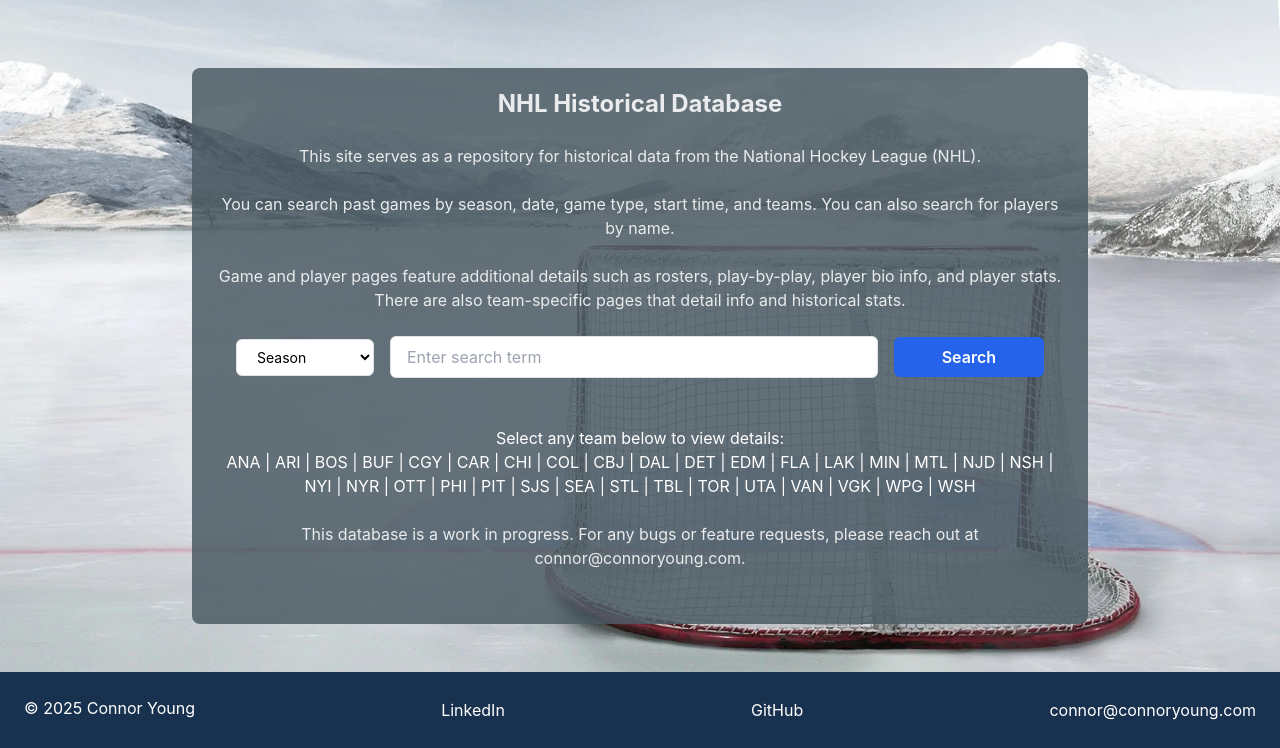
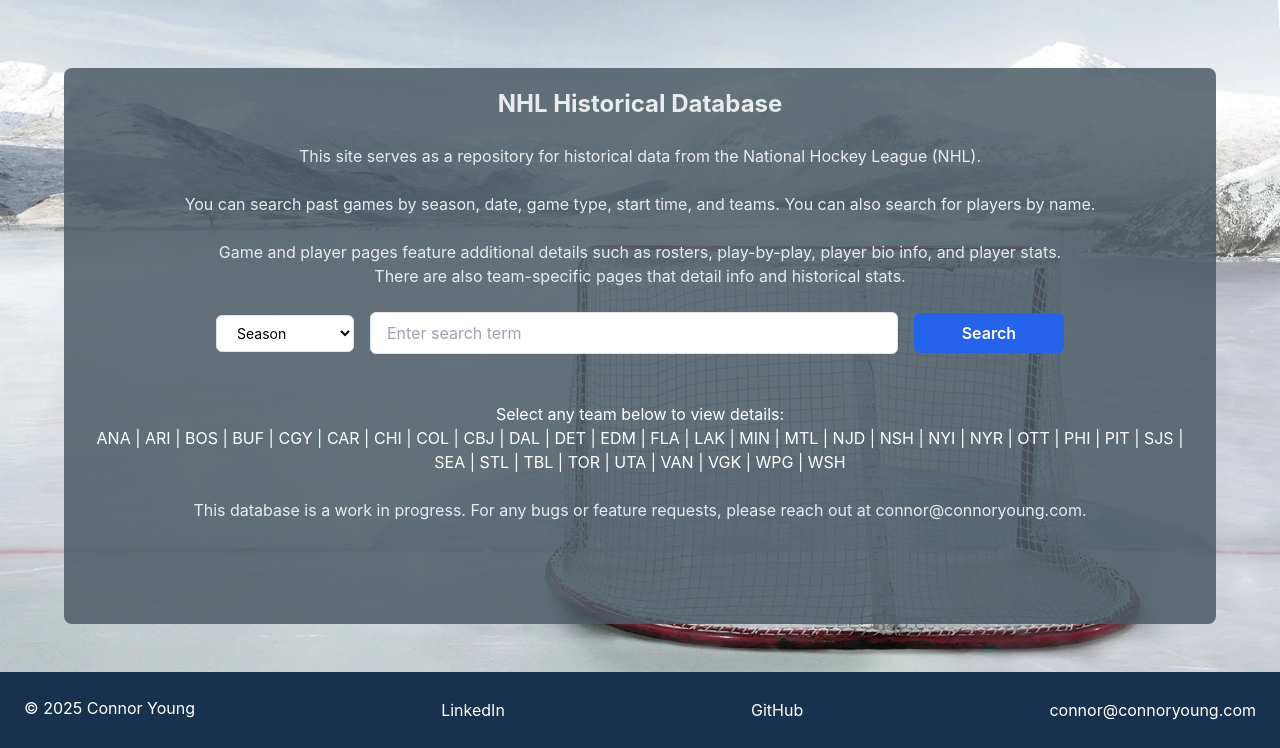
Before and after one commit to connory33/Personal-Website-v2, a PHP site: page /nhlIndex.php in a window 1280 px wide. Shown: the part 52-800 px from the top of the page. Run offline with PHP 8.4, Linux system fonts and the light colour scheme; some libraries are stand-ins or nearby versions.

Commit message:
Bugfixing

```diff
--- a/public_html/nhlIndex.php
+++ b/public_html/nhlIndex.php
@@ -24,7 +24,7 @@
 <?php include 'header.php'; ?>
 
   <div class="nhlindex-bg-img flex align-center justify-center py-5">
-    <div id="nhlindex-content" class="text-center max-w-6xl mx-auto">
+    <div id="nhlindex-content" class="text-center max-w-6xl mx-auto flex-grow">
       <h2 class="text-2xl font-bold">NHL Historical Database</h2><br>
       <p>
         This site serves as a repository for historical data from the National Hockey League (NHL).<br><br>
```
Also changed, not shown: .github/workflows/scraping.yaml.
